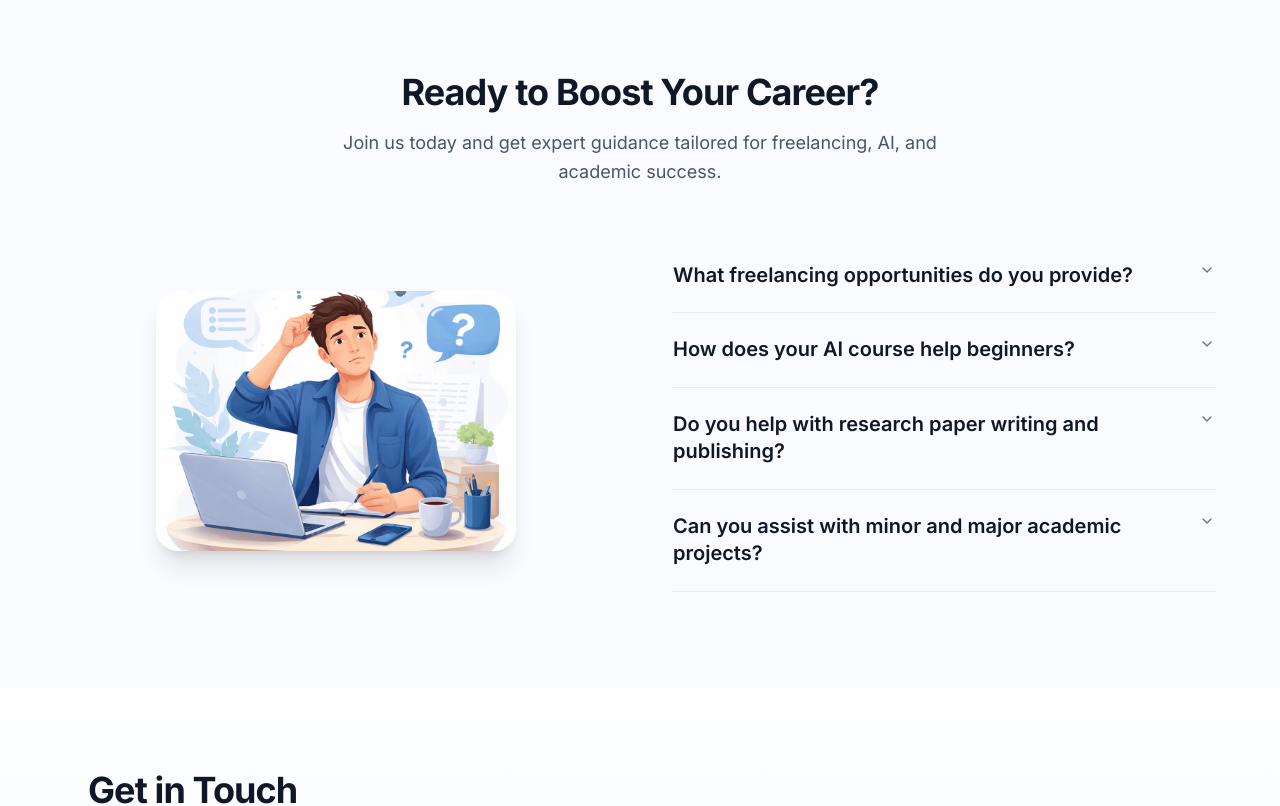
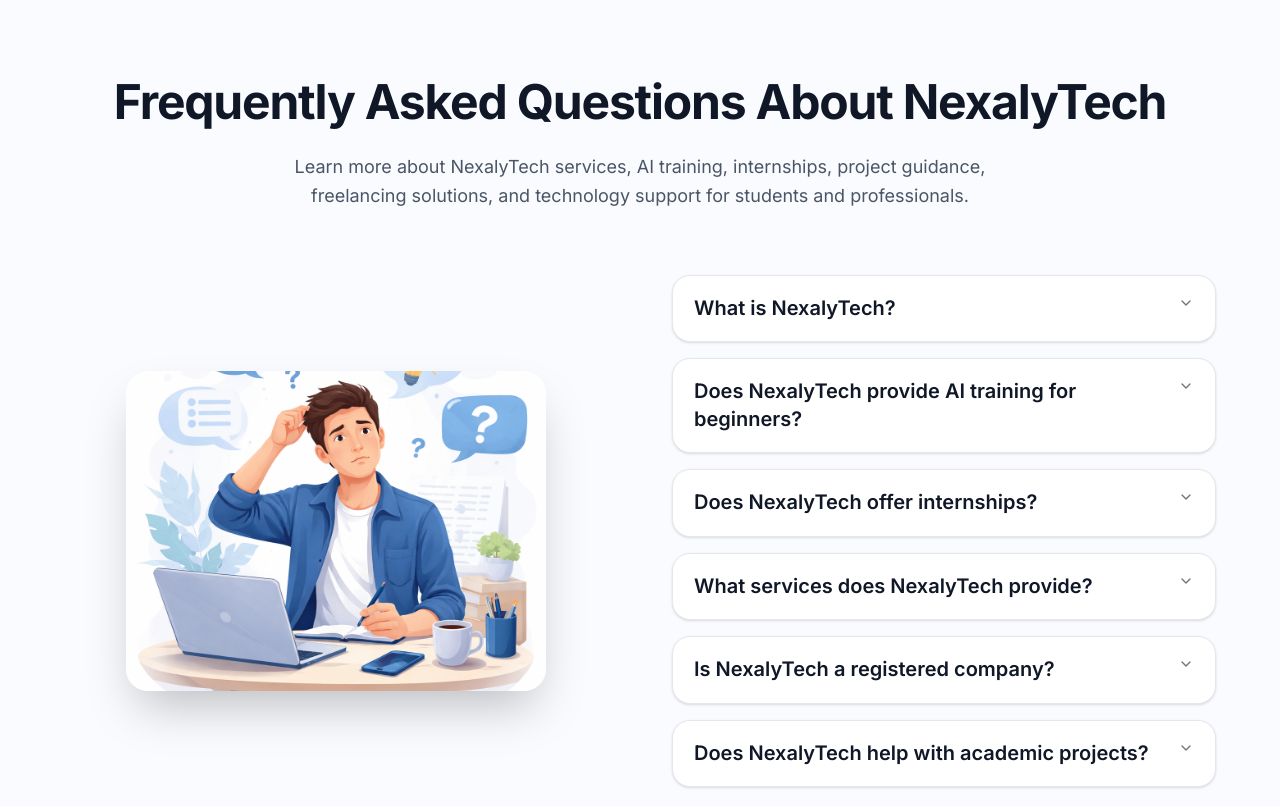
Before and after one commit to Nakulurianilkumar2004/frontend, a Next.js app: page / in a window 1280 px wide. Shown: the part 2480-3286 px from the top of the page. Built offline with nearby package versions, Linux system fonts and the light colour scheme.

Commit message:
faqs updated code

```diff
--- a/app/services/contact/page.tsx
+++ b/app/services/contact/page.tsx
@@ -134,7 +134,7 @@
                                 <div className="flex items-center gap-3">
                                     <Mail className="text-purple-600" />
                                     <span className="text-gray-700 text-sm sm:text-base break-all">
-                                        nakulurianilkumar66@gmail.com
+                                        officialnexalytech@gmail.com
                                     </span>
                                 </div>
 
@@ -199,8 +199,8 @@
                                 {success && (
                                     <p
                                         className={`text-center text-sm ${success.includes("success")
-                                                ? "text-green-600"
-                                                : "text-red-500"
+                                            ? "text-green-600"
+                                            : "text-red-500"
                                             }`}
                                     >
                                         {success}
--- a/components/Faq.tsx
+++ b/components/Faq.tsx
@@ -15,27 +15,37 @@
     answer: string;
 }
 
-/* ================= DATA ================= */
+/* ================= SEO FRIENDLY FAQ DATA ================= */
 const faqs: FAQItem[] = [
     {
-        question: "What freelancing opportunities do you provide?",
+        question: "What is NexalyTech?",
         answer:
-            "We offer real-world freelance projects, mentorship, and guidance to help you start earning and build a strong portfolio.",
+            "NexalyTech is a technology-driven company focused on AI solutions, software development, internships, project guidance, and digital innovation for students, startups, and professionals.",
     },
     {
-        question: "How does your AI course help beginners?",
+        question: "Does NexalyTech provide AI training for beginners?",
         answer:
-            "Our AI course is designed for beginners with hands-on training, real projects, and industry-relevant skills in just one month.",
+            "Yes, NexalyTech offers beginner-friendly AI training with practical projects, hands-on implementation, and real-world learning experiences.",
     },
     {
-        question: "Do you help with research paper writing and publishing?",
+        question: "Does NexalyTech offer internships?",
         answer:
-            "Yes, we guide you through writing, formatting, and publishing research papers in reputed journals and conferences.",
+            "Yes, NexalyTech provides internship opportunities in AI, web development, software engineering, and emerging technologies.",
     },
     {
-        question: "Can you assist with minor and major academic projects?",
+        question: "What services does NexalyTech provide?",
         answer:
-            "We provide end-to-end support for academic projects including idea selection, development, documentation, and presentation.",
+            "NexalyTech provides AI development, web development, freelancing services, research guidance, academic project support, and technical mentorship.",
+    },
+    {
+        question: "Is NexalyTech a registered company?",
+        answer:
+            "Yes, NexalyTech is a Government of India registered MSME organization focused on technology and innovation.",
+    },
+    {
+        question: "Does NexalyTech help with academic projects?",
+        answer:
+            "Yes, we provide complete support for minor projects, major projects, research papers, technical documentation, and project implementation.",
     },
 ];
 
@@ -43,61 +53,96 @@
 const Faq: React.FC = () => {
     return (
         <>
-            {/* DIVIDER */}
+            {/* ================= FAQ SCHEMA FOR GOOGLE ================= */}
+            <script
+                type="application/ld+json"
+                dangerouslySetInnerHTML={{
+                    __html: JSON.stringify({
+                        "@context": "https://schema.org",
+                        "@type": "FAQPage",
+                        "mainEntity": faqs.map((faq) => ({
+                            "@type": "Question",
+                            "name": faq.question,
+                            "acceptedAnswer": {
+                                "@type": "Answer",
+                                "text": faq.answer,
+                            },
+                        })),
+                    }),
+                }}
+            />
+
+            {/* ================= DIVIDER ================= */}
             <div className="max-w-5xl mx-auto px-5 md:px-8">
                 <hr className="border-t border-gray-200" />
             </div>
 
-            {/* SECTION */}
-            <section className="py-16 md:py-24 bg-blue-50/40 px-5 md:px-8">
+            {/* ================= SECTION ================= */}
+            <section
+                className="py-16 md:py-24 bg-blue-50/40 px-5 md:px-8"
+                id="faq"
+            >
                 <div className="max-w-6xl mx-auto">
 
-                    {/* HEADING */}
+                    {/* ================= HEADING ================= */}
                     <div className="text-center mb-12 md:mb-16">
-                        <h2 className="font-heading text-3xl md:text-4xl font-bold tracking-tight text-gray-900">
-                            Ready to Boost Your Career?
+
+                        <h2 className="font-heading text-3xl md:text-5xl font-bold tracking-tight text-gray-900 leading-tight">
+                            Frequently Asked Questions About NexalyTech
                         </h2>
 
-                        <p className="mt-4 text-gray-600 max-w-2xl mx-auto text-base md:text-lg leading-relaxed">
-                            Join us today and get expert guidance tailored for freelancing, AI, and academic success.
+                        <p className="mt-5 text-gray-600 max-w-3xl mx-auto text-base md:text-lg leading-relaxed">
+                            Learn more about NexalyTech services, AI training,
+                            internships, project guidance, freelancing solutions,
+                            and technology support for students and professionals.
                         </p>
+
                     </div>
 
-                    {/* GRID */}
+                    {/* ================= GRID ================= */}
                     <div className="flex flex-col md:flex-row items-center gap-10 md:gap-16">
 
-                        {/* IMAGE */}
+                        {/* ================= IMAGE ================= */}
                         <div className="w-full md:w-1/2 flex justify-center">
-                            <div className="relative w-[260px] h-[200px] md:w-[360px] md:h-[260px] group">
+
+                            <div className="relative w-[280px] h-[220px] md:w-[420px] md:h-[320px] group">
+
                                 <Image
                                     src="/question.png"
-                                    alt="Career guidance illustration"
+                                    alt="NexalyTech FAQ and career guidance illustration"
                                     fill
                                     priority
                                     sizes="(max-width: 768px) 100vw, 50vw"
-                                    className="object-cover rounded-3xl shadow-xl group-hover:scale-105 transition duration-500"
+                                    className="object-cover rounded-3xl shadow-2xl group-hover:scale-105 transition duration-500"
                                 />
+
                             </div>
+
                         </div>
 
-                        {/* FAQ */}
+                        {/* ================= FAQ ACCORDION ================= */}
                         <div className="w-full md:w-1/2">
-                            <Accordion type="single" collapsible className="w-full space-y-3">
+
+                            <Accordion
+                                type="single"
+                                collapsible
+                                className="w-full space-y-4"
+                            >
 
                                 {faqs.map((faq, index) => (
                                     <AccordionItem
                                         key={index}
                                         value={`item-${index}`}
-                                        className="border-b border-gray-200/70 pb-3"
+                                        className="border border-gray-200 bg-white rounded-2xl px-5 py-2 shadow-sm"
                                     >
 
-                                        {/* QUESTION */}
-                                        <AccordionTrigger className="font-heading text-lg md:text-xl font-semibold text-gray-900 leading-snug hover:no-underline">
+                                        {/* ================= QUESTION ================= */}
+                                        <AccordionTrigger className="font-heading text-lg md:text-xl font-semibold text-gray-900 leading-snug hover:no-underline text-left">
                                             {faq.question}
                                         </AccordionTrigger>
 
-                                        {/* ANSWER */}
-                                        <AccordionContent className="text-gray-600 text-[15px] md:text-[17px] leading-relaxed mt-2">
+                                        {/* ================= ANSWER ================= */}
+                                        <AccordionContent className="text-gray-600 text-[15px] md:text-[17px] leading-relaxed pt-2 pb-3">
                                             {faq.answer}
                                         </AccordionContent>
 
@@ -105,6 +150,7 @@
                                 ))}
 
                             </Accordion>
+
                         </div>
 
                     </div>
```
